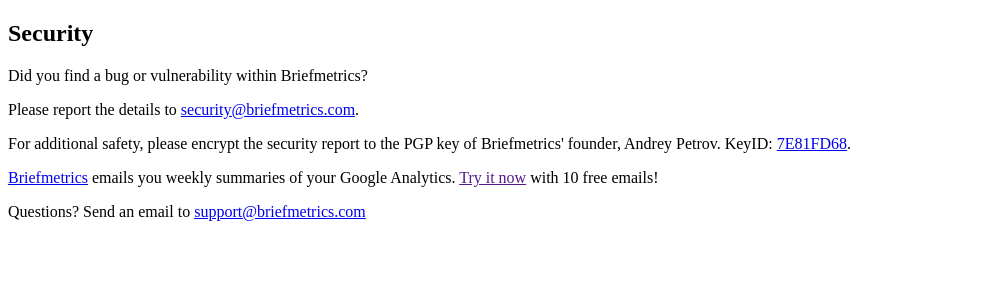
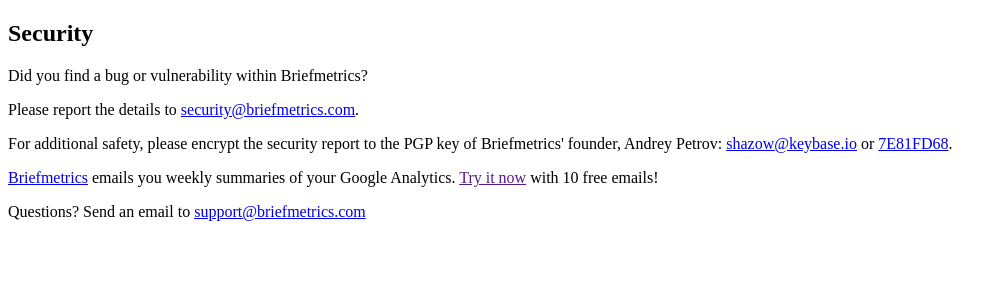
Before and after one commit to shazow/briefmetrics, a Python web app: template briefmetrics/web/templates/security.mako in a window 1280 px wide. Shown: the part 47-347 px from the top of the page, without its empty margins (0-1007 px from the left). Run offline with Mako, Linux system fonts and the light colour scheme; the template is opened without the code that fills it, so the values that code supplies are empty.

Commit message:
Keybase.

```diff
--- a/briefmetrics/web/templates/security.mako
+++ b/briefmetrics/web/templates/security.mako
@@ -14,7 +14,8 @@
 
     <p>
         For additional safety, please encrypt the security report to the PGP
-        key of Briefmetrics' founder, Andrey Petrov. KeyID:
+        key of Briefmetrics' founder, Andrey Petrov:
+        <a href="https://keybase.io/shazow">shazow@keybase.io</a> or
         <a href="https://briefmetrics.com/static/pgp_public_key.txt">7E81FD68</a>.
     </p>
 </div>
```
